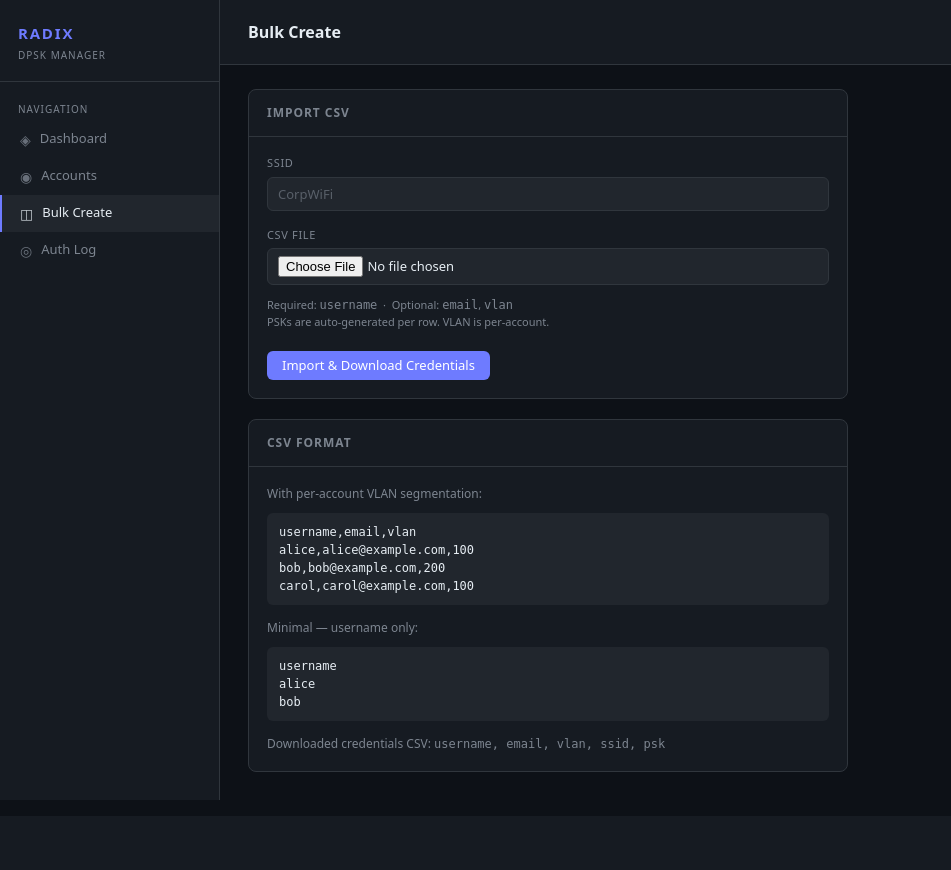
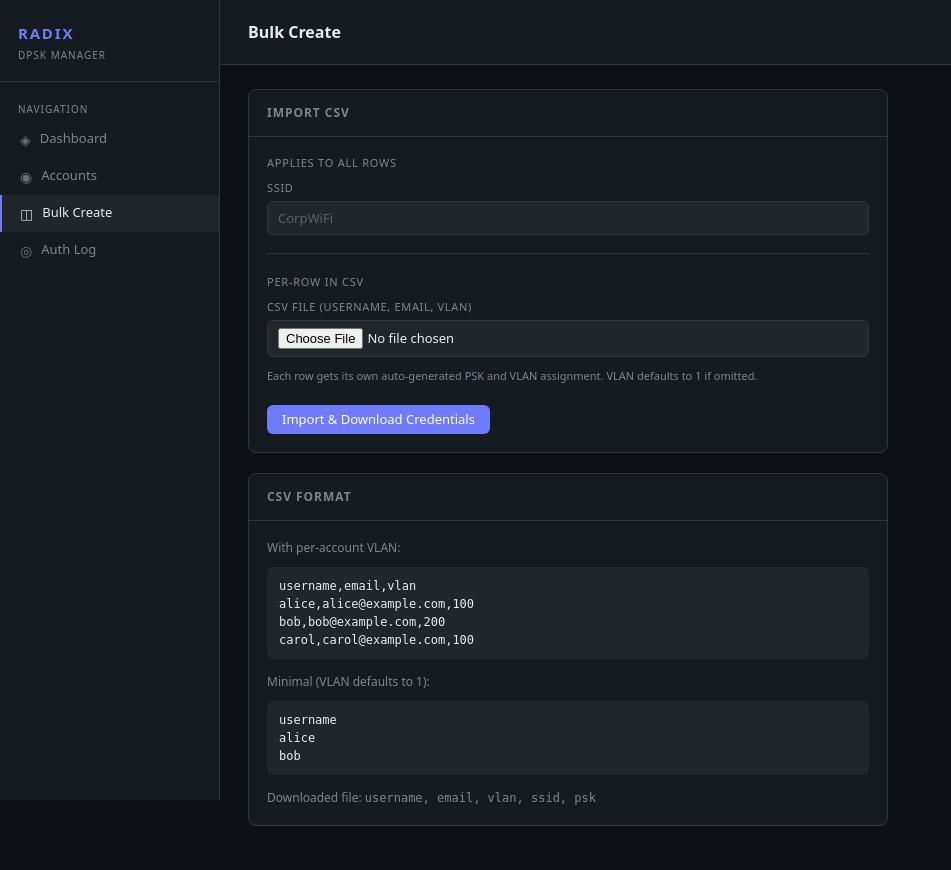
Before and after one commit to alekm/radix, a FastAPI app: page /bulk in a window 1280 px wide. Shown: the whole page, without its empty margins (0-951 px from the left). Before the commit the page ends 800 px from the top, so only its background shows below. Run offline with FastAPI, Linux system fonts and the light colour scheme.

Commit message:
Default blank VLAN to 1; clarify bulk UI scope separation
Blank VLAN now defaults to 1 in both single-account PSK form and bulk
import. Bulk create page visually separates 'applies to all rows' (SSID)
from 'per-row in CSV' (VLAN). VLAN placeholder updated to 1.

Co-Authored-By: Claude Sonnet 4.6 <noreply@anthropic.com>

```diff
--- a/web/main.py
+++ b/web/main.py
@@ -71,7 +71,7 @@ async def psk_add(
     ssid: str = Form(...),
     vlan_id: str = Form(""),
 ):
-    db.add_psk(account_id, psk, ssid, vlan_id.strip() or None)
+    db.add_psk(account_id, psk, ssid, vlan_id.strip() or '1')
     return RedirectResponse(f"/accounts/{account_id}", status_code=303)
 
 
@@ -106,7 +106,7 @@ async def bulk_create(
             continue
         psk        = _generate_psk()
         account_id = db.create_account(username, email)
-        db.add_psk(account_id, psk, ssid, vlan or None)
+        db.add_psk(account_id, psk, ssid, vlan or '1')
         rows.append({'username': username, 'email': email, 'vlan': vlan, 'ssid': ssid, 'psk': psk})
 
     out = io.StringIO()
--- a/web/templates/account.html
+++ b/web/templates/account.html
@@ -41,7 +41,7 @@
         </div>
         <div class="form-group" style="min-width: 90px;">
           <label for="vlan_id">VLAN ID</label>
-          <input type="text" id="vlan_id" name="vlan_id" placeholder="100">
+          <input type="text" id="vlan_id" name="vlan_id" placeholder="1">
         </div>
         <div class="form-group" style="justify-content: flex-end;">
           <button type="submit" class="btn btn-primary">Assign</button>
--- a/web/templates/bulk.html
+++ b/web/templates/bulk.html
@@ -4,52 +4,56 @@
 
 {% block content %}
 
-<div class="card" style="max-width: 600px;">
+<div class="card" style="max-width: 640px;">
   <div class="card-header">
     <span class="card-title">Import CSV</span>
   </div>
   <div class="card-body">
     <form method="post" action="/bulk" enctype="multipart/form-data">
-      <div class="form-row" style="margin-bottom: 16px;">
+
+      <p class="text-muted" style="font-size:11px; text-transform:uppercase; letter-spacing:.07em; margin-bottom:8px;">
+        Applies to all rows
+      </p>
+      <div class="form-row" style="margin-bottom:20px; padding-bottom:18px; border-bottom:1px solid var(--border);">
         <div class="form-group grow">
           <label for="ssid">SSID</label>
           <input type="text" id="ssid" name="ssid" placeholder="CorpWiFi" required>
         </div>
       </div>
-      <div class="form-group" style="margin-bottom: 20px;">
-        <label for="file">CSV File</label>
+
+      <p class="text-muted" style="font-size:11px; text-transform:uppercase; letter-spacing:.07em; margin-bottom:8px;">
+        Per-row in CSV
+      </p>
+      <div class="form-group" style="margin-bottom:20px;">
+        <label for="file">CSV File <span class="text-muted" style="font-weight:400;">(username, email, vlan)</span></label>
         <input type="file" id="file" name="file" accept=".csv,text/csv" required>
         <p class="text-muted" style="font-size:11px; margin-top:6px;">
-          Required: <span class="mono">username</span> &nbsp;·&nbsp;
-          Optional: <span class="mono">email</span>, <span class="mono">vlan</span><br>
-          PSKs are auto-generated per row. VLAN is per-account.
+          Each row gets its own auto-generated PSK and VLAN assignment.
+          VLAN defaults to 1 if omitted.
         </p>
       </div>
+
       <button type="submit" class="btn btn-primary">Import &amp; Download Credentials</button>
     </form>
   </div>
 </div>
 
-<div class="card" style="max-width: 600px; margin-top: 20px;">
+<div class="card" style="max-width: 640px; margin-top: 20px;">
   <div class="card-header">
     <span class="card-title">CSV Format</span>
   </div>
   <div class="card-body">
-    <p class="text-muted" style="font-size:12px; margin-bottom: 10px;">
-      With per-account VLAN segmentation:
-    </p>
+    <p class="text-muted" style="font-size:12px; margin-bottom:10px;">With per-account VLAN:</p>
     <pre class="mono" style="background:var(--surface2); padding:10px 12px; border-radius:6px; font-size:12px; color:var(--text);">username,email,vlan
 alice,alice@example.com,100
 bob,bob@example.com,200
 carol,carol@example.com,100</pre>
-    <p class="text-muted" style="font-size:12px; margin: 14px 0 10px;">
-      Minimal — username only:
-    </p>
+    <p class="text-muted" style="font-size:12px; margin:14px 0 10px;">Minimal (VLAN defaults to 1):</p>
     <pre class="mono" style="background:var(--surface2); padding:10px 12px; border-radius:6px; font-size:12px; color:var(--text);">username
 alice
 bob</pre>
-    <p class="text-muted" style="font-size:12px; margin-top: 14px;">
-      Downloaded credentials CSV: <span class="mono">username, email, vlan, ssid, psk</span>
+    <p class="text-muted" style="font-size:12px; margin-top:14px;">
+      Downloaded file: <span class="mono">username, email, vlan, ssid, psk</span>
     </p>
   </div>
 </div>
```
